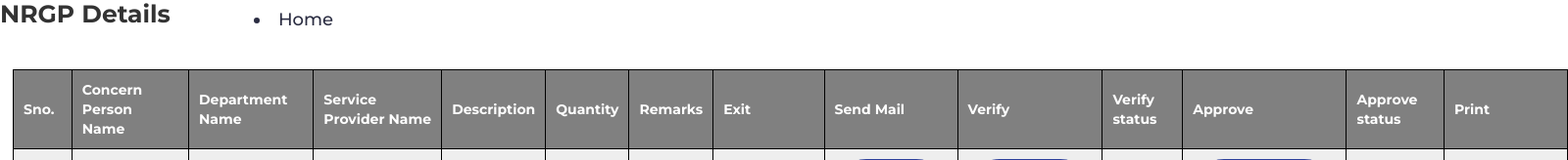
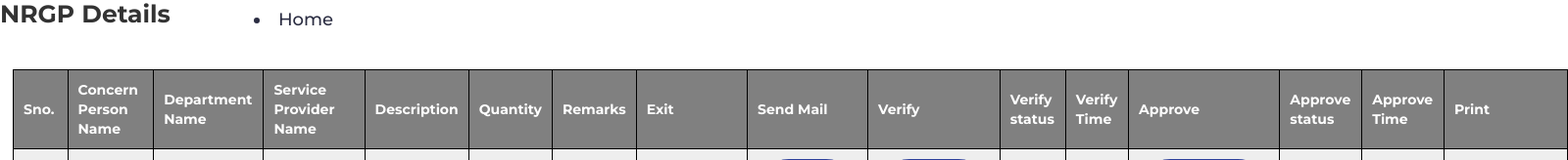
Before and after one commit to sugandhsec/GATE_PASS_EXEMED, a Django app: page /nrgp_view/ in a window 1600 px wide. Shown: the part 173-337 px from the top of the page at 98% size. Run offline with Django 4.2, Linux system fonts and the light colour scheme; data comes from the database, SQL or seed files in the repository; both versions use the stored data as it was after the commit; some libraries are stand-ins or nearby versions.

Commit message:
RGP AND NRGP Completed

```diff
--- a/myapp/models.py
+++ b/myapp/models.py
@@ -44,19 +44,25 @@ class Rgp_entry(models.Model):
     verifier = models.ForeignKey(
         User_rgp, related_name='verifier', null=True, on_delete=models.CASCADE)
     verify_status = models.BooleanField(default=False)
+    rgp_verify_time = models.DateTimeField(null=True)
     approver = models.ForeignKey(
         User_rgp, related_name='approver', null=True, on_delete=models.CASCADE)
     approve_status = models.BooleanField(default=False)
+    rgp_approve_time = models.DateTimeField( null=True)
+
     outward_sender = models.ForeignKey(
         User_rgp, related_name='outward_sender', on_delete=models.CASCADE, null=True)
     outward_status = models.BooleanField(default=False)
+    outward_mode = models.CharField(max_length=100, null=True)
+    outward_reciever_name = models.CharField(max_length=100, null=True)
+    rgp_outward_time = models.DateTimeField( null=True)
+
     inward_receiver = models.ForeignKey(
         User_rgp, related_name='inward_receiver', on_delete=models.CASCADE, null=True)
     inward_status = models.BooleanField(default=False)
-    outward_mode = models.CharField(max_length=100, null=True)
-    outward_reciever_name = models.CharField(max_length=100, null=True)
     inward_party_challan = models.CharField(max_length=100, null=True)
     inward_mode = models.CharField(max_length=100, null=True)
+    rgp_inward_time = models.DateTimeField(null=True)
 
     def __str__(self):
         return self.rgp_serial
@@ -79,14 +85,17 @@ class Nrgp_entry(models.Model):
     nrgp_verifier = models.ForeignKey(
         User_rgp, related_name='nrgp_verifier', null=True, on_delete=models.CASCADE)
     nrgp_verify_status = models.BooleanField(default=False)
+    nrgp_verify_time = models.DateTimeField( null=True)
     nrgp_approver = models.ForeignKey(
         User_rgp, related_name='nrgp_approver', null=True, on_delete=models.CASCADE)
     nrgp_approve_status = models.BooleanField(default=False)
+    nrgp_approve_time = models.DateTimeField(null=True)
     nrgp_outward_sender = models.ForeignKey(
         User_rgp, related_name='nrgp_outward_sender', on_delete=models.CASCADE, null=True)
     nrgp_outward_status = models.BooleanField(default=False)
     nrgp_outward_mode = models.CharField(max_length=100, null=True)
     nrgp_outward_reciever_name = models.CharField(max_length=100, null=True)
+    nrgp_outward_time = models.DateTimeField( null=True)
 
     def __str__(self):
         return self.nrgp_serial
--- a/myapp/templates/nrgp_view.html
+++ b/myapp/templates/nrgp_view.html
@@ -68,8 +68,10 @@
 				<th>Send Mail</th>
 				<th>Verify</th>
 				<th>Verify status</th>
+				<th>Verify Time</th>
 				<th>Approve</th>
 				<th>Approve status</th>
+				<th>Approve Time</th>
 				<th>Print</th>
 			</tr>
 			{% for i in nrgp_entrys %}
@@ -95,6 +97,7 @@
 								class="primary-btn order-submit">Verify
 								Mail</button></a></td>
 					<td>{{i.nrgp_verify_status}}</td>
+					<td>{{i.nrgp_verify_time}}</td>
 					{% if i.nrgp_verify_status %}
 					<td><a href="{% url 'nrgp_send_email_approve' i.id %}"><button type="button"
 								class="primary-btn order-submit">Approve
@@ -105,6 +108,7 @@
 								Mail</button></a></td>
 					{% endif %}
 					<td>{{i.nrgp_approve_status}}</td>
+					<td>{{i.nrgp_approve_time}}</td>
 					<td><a href="{% url 'nrgp_print' i.id %}" target="_blank"><button type="button" class="primary-btn">Print</button></a>
 					</td>
 					<br>
--- a/myapp/templates/rgp_view.html
+++ b/myapp/templates/rgp_view.html
@@ -69,8 +69,10 @@
 				<th>Send Mail</th>
 				<th>Verify</th>
 				<th>Verify status</th>
+				<th>Verify time</th>
 				<th>Approve</th>
 				<th>Approve status</th>
+				<th>Approve Time</th>
 				<th>Print</th>
 			</tr>
 			{% for i in rgp_entrys %}
@@ -99,6 +101,7 @@
 					<td><a href="{% url 'send_email_verify' i.id %}"><button type="button"
 								class="primary-btn order-submit">Verify Mail</button></a></td>
 					<td>{{i.verify_status}}</td>
+					<td>{{i.rgp_verify_time}}</td>
 					{% if i.verify_status %}
 					<td><a href="{% url 'send_email_approve' i.id %}"><button type="button"
 								class="primary-btn order-submit">Approve Mail</button></a></td>
@@ -108,6 +111,8 @@
 								Mail</button></a></td>
 					{% endif %}
 					<td>{{i.approve_status}}</td>
+					<td>{{i.rgp_approve_time}}</td>
+
 					<td><a href="{% url 'rgp_print' i.id %}" target="_blank"><button type="button"
 								class="primary-btn">Print</button></a></td>
 			</form>
--- a/myapp/views.py
+++ b/myapp/views.py
@@ -19,6 +19,7 @@ from mysite import settings
 from django.core.mail import send_mail
 from django.shortcuts import render, redirect
 from .models import User_rgp, Rgp_entry
+from django.utils import timezone
 
 
 # relative import of forms
@@ -326,6 +327,7 @@ def nrgp_send_email(request, pk):
 def verify_link(request, pk, status):
     rgp_data = Rgp_entry.objects.get(id=pk)
     rgp_data.verify_status = bool(status)
+    rgp_data.rgp_verify_time=timezone.now()
     rgp_data.save()
     return render(request, "index.html")
 
@@ -333,6 +335,7 @@ def verify_link(request, pk, status):
 def nrgp_verify_link(request, pk, status):
     rgp_data = Nrgp_entry.objects.get(id=pk)
     rgp_data.nrgp_verify_status = bool(status)
+    rgp_data.nrgp_verify_time=timezone.now()
     rgp_data.save()
     return render(request, "index.html")
 
@@ -392,6 +395,7 @@ def nrgp_send_email_verify(request, pk):
 def approve_link(request, pk, status):
     rgp_data = Rgp_entry.objects.get(id=pk)
     rgp_data.approve_status = bool(status)
+    rgp_data.rgp_approve_time=timezone.now()
     rgp_data.save()
     return render(request, "index.html")
 
@@ -399,6 +403,7 @@ def approve_link(request, pk, status):
 def nrgp_approve_link(request, pk, status):
     rgp_data = Nrgp_entry.objects.get(id=pk)
     rgp_data.nrgp_approve_status = bool(status)
+    rgp_data.nrgp_approve_time=timezone.now()
     rgp_data.save()
     return render(request, "index.html")
 
@@ -491,6 +496,7 @@ def rgp_outward(request, pk):
         rgp_entrys.outward_status = True
         rgp_entrys.outward_mode = request.POST['tmode']
         rgp_entrys.outward_reciever_name = request.POST['rname']
+        rgp_entrys.rgp_outward_time=timezone.now()
         rgp_entrys.save()
         msg = "RGP product Outward successfully"
         return render(request, 'rgp_outward.html', {'rgp_entrys': rgp_entrys, 'msg': msg})
@@ -507,6 +513,7 @@ def nrgp_outward(request, pk):
         nrgp_entrys.nrgp_outward_status = True
         nrgp_entrys.nrgp_outward_mode = request.POST['tmode']
         nrgp_entrys.nrgp_outward_reciever_name = request.POST['rname']
+        nrgp_entrys.nrgp_outward_time=timezone.now()
         nrgp_entrys.save()
         msg = "NRGP product Outward successfully"
         return render(request, 'nrgp_outward.html', {'nrgp_entrys': nrgp_entrys, 'msg': msg})
@@ -524,6 +531,7 @@ def rgp_inward(request, pk):
         rgp_entrys.outward_status = False
         rgp_entrys.inward_party_challan = request.POST['pcnumber']
         rgp_entrys.inward_mode = request.POST['vnumber']
+        rgp_entrys.rgp_inward_time=timezone.now()
         rgp_entrys.save()
         msg = "RGP product Inward successfully"
         return render(request, 'rgp_inward.html', {'rgp_entrys': rgp_entrys, 'msg': msg})
```
Also changed, not shown: myapp/templates/nrgp_all.html (+14 -10 lines), myapp/templates/rgp_all.html (+8 -1 lines), db.sqlite3, myapp/migrations/0023_nrgp_entry_nrgp_approve_time_and_more.py (added).
